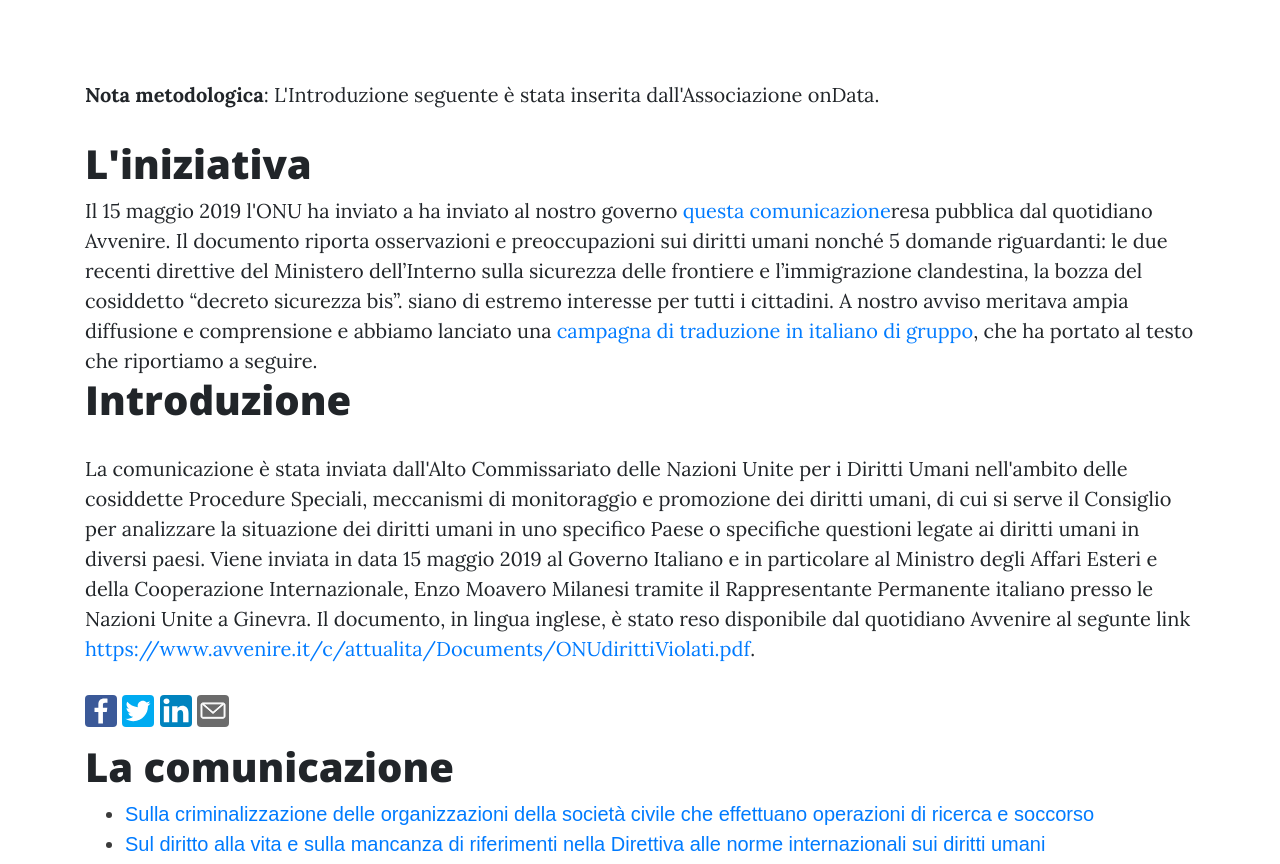
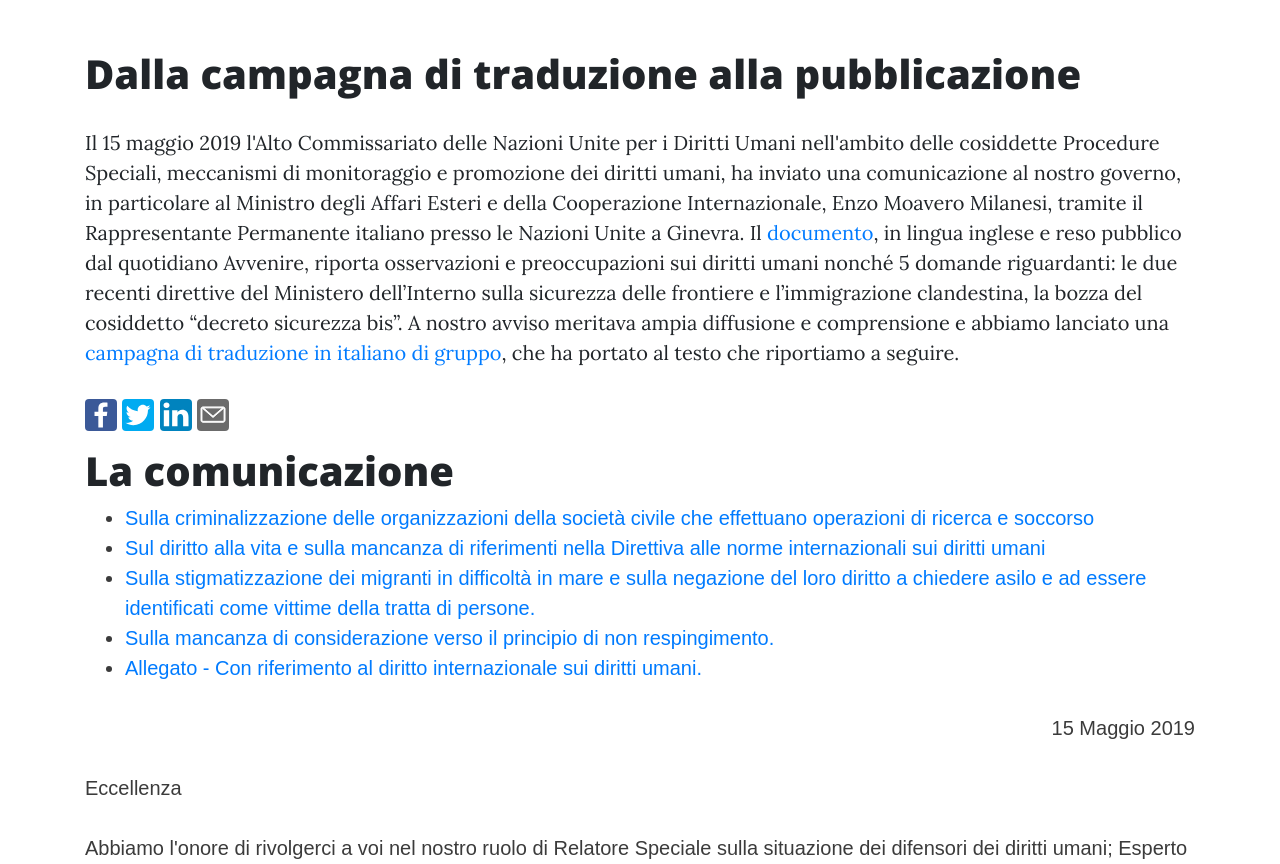
Before and after one commit to ondata/ONUGovernotalianoDirittiUmani, a website: page index.html in a window 1280 px wide. Shown: the part 660-1524 px from the top of the page. Drawn offline with nearby package versions, Linux system fonts and the light colour scheme; a web font is replaced by a local one.

Commit message:
update index.html
riferimento #7

```diff
--- a/index.html
+++ b/index.html
@@ -91,19 +91,11 @@
     <div class="container">
       <div class="row">
         <div class="col-lg-12 col-md-12 mx-auto">
-          <p><strong>Nota metodologica</strong>: L'Introduzione seguente è stata inserita dall'Associazione onData.</p>
 
-          <h1 id="introduzione">L'iniziativa</h1>
-          Il 15 maggio 2019 l'ONU ha inviato a ha inviato al nostro governo <a href="https://www.avvenire.it/c/attualita/Documents/ONUdirittiViolati.pdf" target="_blank">questa comunicazione</a>resa pubblica dal quotidiano Avvenire. Il documento riporta osservazioni e preoccupazioni sui diritti umani nonché 5 domande riguardanti: le due recenti direttive del Ministero dell’Interno sulla sicurezza delle frontiere e l’immigrazione clandestina, la bozza del cosiddetto “decreto sicurezza bis”. siano di estremo interesse per tutti i cittadini. A nostro avviso meritava ampia diffusione e comprensione e abbiamo lanciato una <a href="http://blog.ondata.it/la-comunicazione-onu-al-governo-italiano-aiutaci-a-tradurla/" target="_blank">campagna di traduzione in italiano di gruppo</a>, che ha portato al testo che riportiamo a seguire.
+          <h1 id="introduzione">Dalla campagna di traduzione alla pubblicazione</h1>
 
-          <h1 id="introduzione">Introduzione</h1>
-          <p>La comunicazione è stata inviata dall'Alto Commissariato delle Nazioni Unite per i Diritti Umani
-            nell'ambito delle cosiddette Procedure Speciali, meccanismi di monitoraggio e promozione dei diritti umani,
-            di cui si serve il Consiglio per analizzare la situazione dei diritti umani in uno specifico Paese o
-            specifiche questioni legate ai diritti umani in diversi paesi. Viene inviata in data 15 maggio 2019 al
-            Governo Italiano e in particolare al Ministro degli Affari Esteri e della Cooperazione Internazionale, Enzo
-            Moavero Milanesi tramite il Rappresentante Permanente italiano presso le Nazioni Unite a Ginevra. Il documento, in lingua inglese, è stato reso disponibile dal quotidiano Avvenire al segunte link <a href="https://www.avvenire.it/c/attualita/Documents/ONUdirittiViolati.pdf" target="_blank">https://www.avvenire.it/c/attualita/Documents/ONUdirittiViolati.pdf</a>.
-</p>
+          <p>Il 15 maggio 2019 l'Alto Commissariato delle Nazioni Unite per i Diritti Umani nell'ambito delle cosiddette Procedure Speciali, meccanismi di monitoraggio e promozione dei diritti umani, ha inviato una comunicazione al nostro governo, in particolare al Ministro degli Affari Esteri e della Cooperazione Internazionale, Enzo Moavero Milanesi, tramite il Rappresentante Permanente italiano presso le Nazioni Unite a Ginevra. Il <a href="https://www.avvenire.it/c/attualita/Documents/ONUdirittiViolati.pdf" target="_blank">documento</a>, in lingua inglese e reso pubblico dal quotidiano Avvenire, riporta osservazioni e preoccupazioni sui diritti umani nonché 5 domande riguardanti: le due recenti direttive del Ministero dell’Interno sulla sicurezza delle frontiere e l’immigrazione clandestina, la bozza del cosiddetto “decreto sicurezza bis”. A nostro avviso meritava ampia diffusione e comprensione e abbiamo lanciato una <a href="http://blog.ondata.it/la-comunicazione-onu-al-governo-italiano-aiutaci-a-tradurla/" target="_blank">campagna di traduzione in italiano di gruppo</a>, che ha portato al testo che riportiamo a seguire.</p>
+
           <div id="sharetool">
             <ul class="share-buttons">
               <li><a
```
